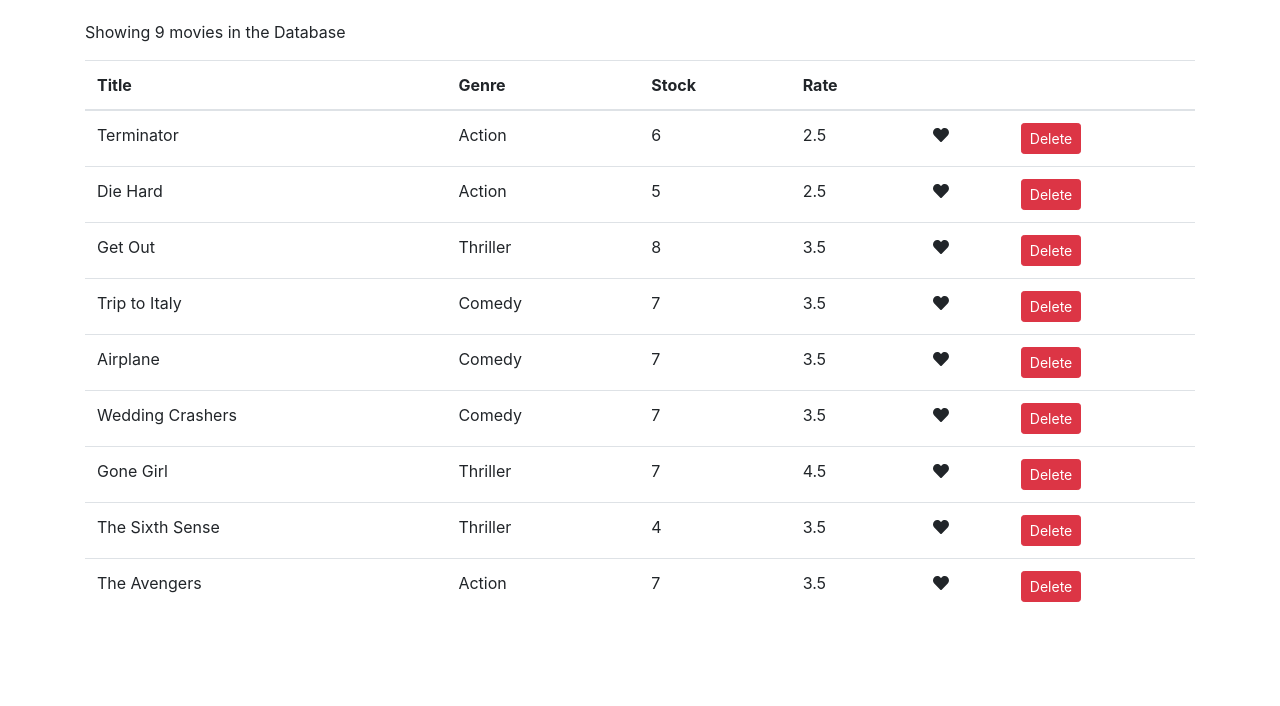
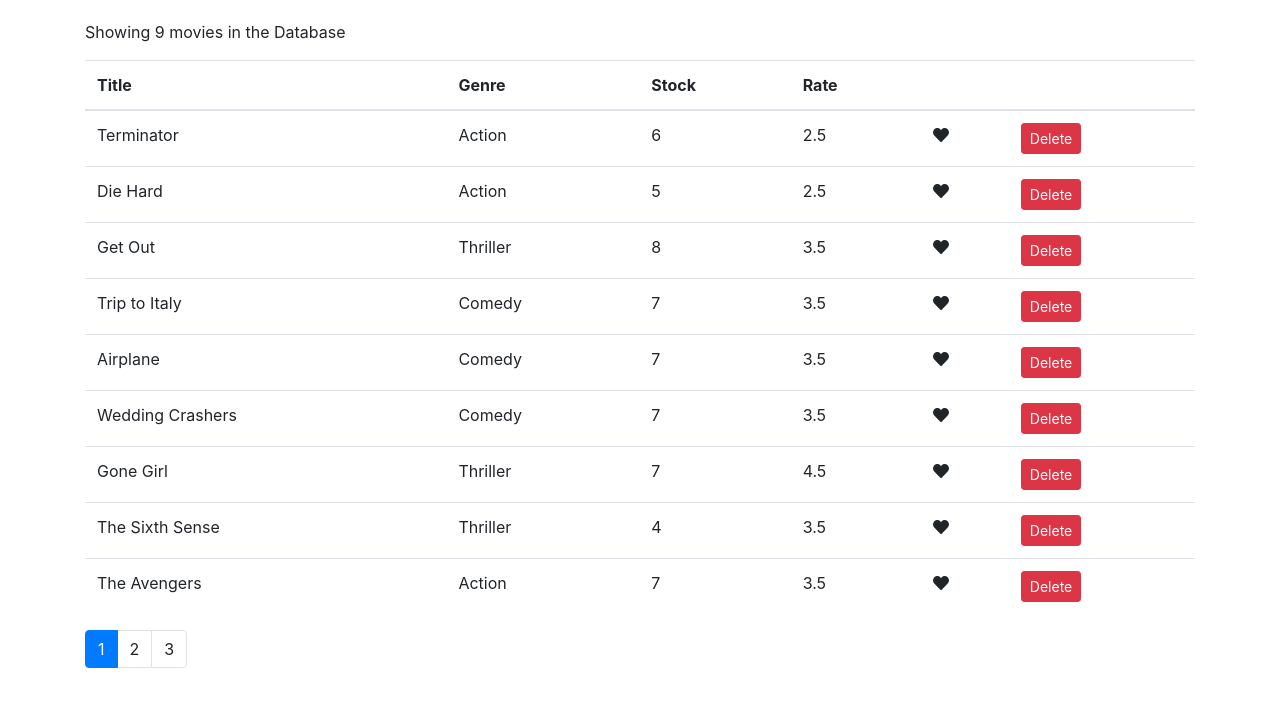
Before and after one commit to Joseph-Mutua/vidly, a React (Create React App) app: page / in a window 1280 px wide. Shown: the top 706 px of the page. Built offline with nearby package versions, Linux system fonts and the light colour scheme.

Commit message:
Handle page changes

```diff
--- a/package.json
+++ b/package.json
@@ -11,6 +11,7 @@
     "@testing-library/user-event": "^7.2.1",
     "bootstrap": "^4.1.1",
     "font-awesome": "^4.7.0",
+    "lodash": "^4.17.20",
     "react": "^16.14.0",
     "react-dom": "^16.14.0",
     "react-scripts": "3.4.3"
--- a/src/components/common/pagination.jsx
+++ b/src/components/common/pagination.jsx
@@ -1,7 +1,26 @@
-import React from 'react';
+import React from "react";
+import _ from "lodash";
 
 const Pagination = (props) => {
-    return null;
-}
+  const { itemsCount, currentPage, pageSize, onPageChange } = props;
+
+  const pagesCount = Math.ceil(itemsCount / pageSize);
+  if (pagesCount === 1) return null;
+  const pages = _.range(1, pagesCount + 1);
+
+  return (
+    <nav>
+      <ul className="pagination">
+        {pages.map((page) => (
+          <li key={page} className={page === currentPage ? "page-item active" : "page-item"}>
+            <a onClick={() => onPageChange(page)} className="page-link">
+              {page}
+            </a>
+          </li>
+        ))}
+      </ul>
+    </nav>
+  );
+};
 
 export default Pagination;
--- a/src/components/movies.jsx
+++ b/src/components/movies.jsx
@@ -6,6 +6,7 @@
 class Movies extends Component {
   state = {
     movies: getMovies(),
+    currentPage: 1,
     pageSize: 4,
   };
 
@@ -15,12 +16,12 @@
   };
 
   handlePageChange = (page) => {
-    console.log(page);
-  }
-
+    this.setState({ currentPage: page });
+  };
 
   render() {
     const { length: count } = this.state.movies;
+    const { pageSize, currentPage } = this.state;
 
     if (count === 0) return <p>There are no movie in the Database!</p>;
 
@@ -62,7 +63,8 @@
         </table>
         <Pagination
           itemsCount={count}
-          pageSize={this.state.pageSize}
+          pageSize={pageSize}
+          currentPage={currentPage}
           onPageChange={this.handlePageChange}
         />
       </React.Fragment>
```
